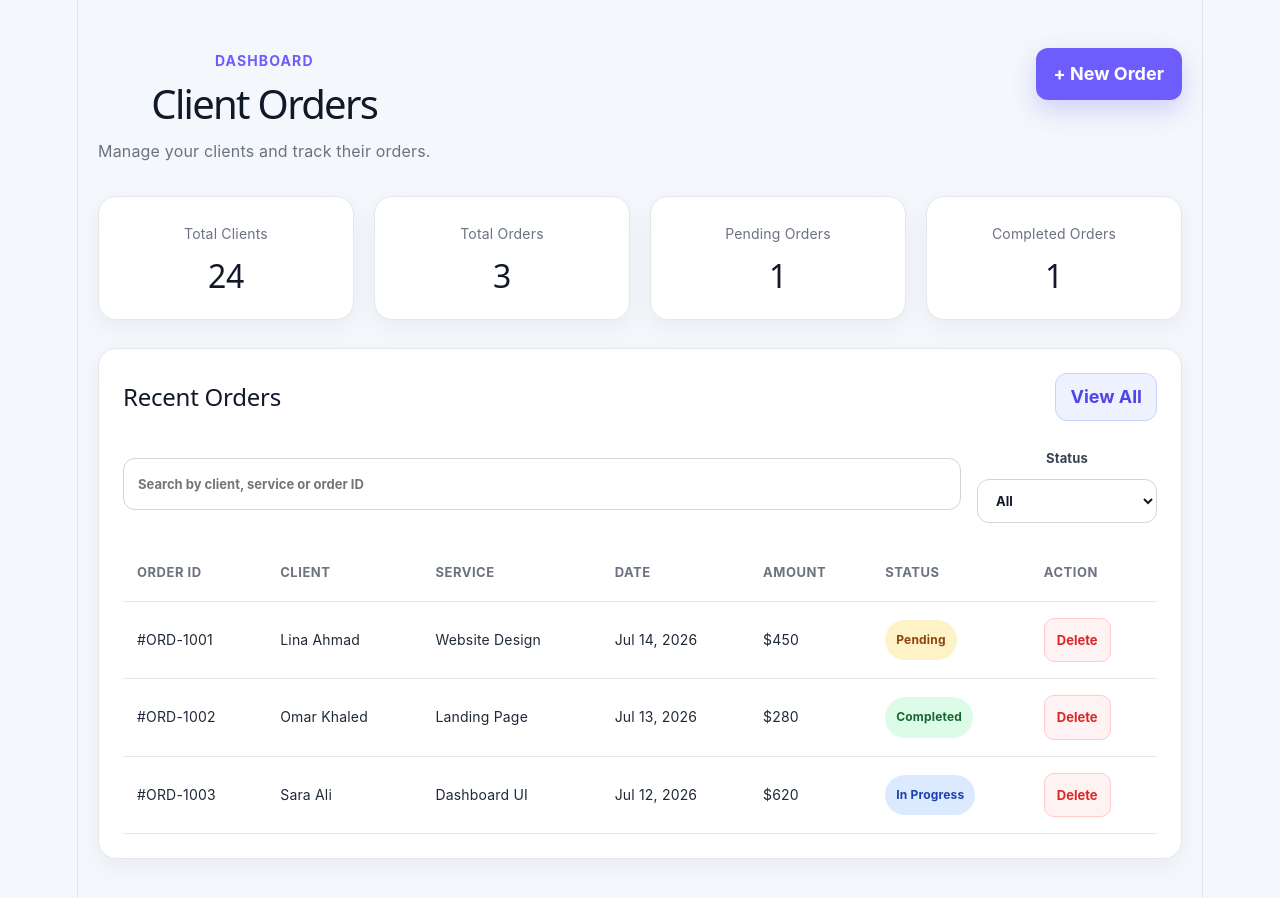
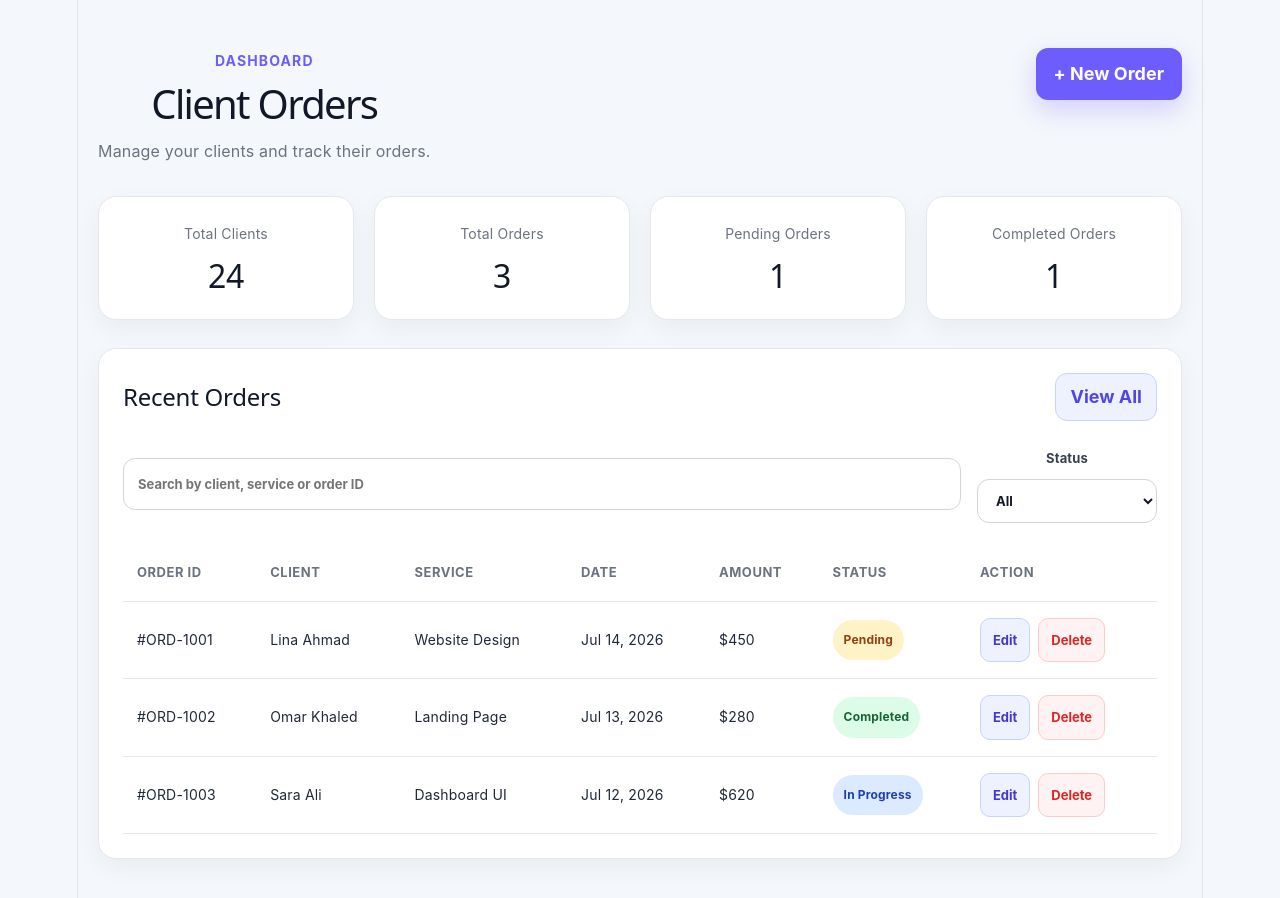
Before and after one commit to RaghadYasserEL-Boraie/client-orders-dashboard, a React (Vite) app: page / in a window 1280 px wide. Shown: the top 898 px of the page. Built offline with nearby package versions, Linux system fonts and the light colour scheme.

Commit message:
feat: add edit order functionality

```diff
--- a/src/App.css
+++ b/src/App.css
@@ -382,17 +382,51 @@ button {
   font-size: 12px;
   font-weight: 600;
 }
+
+.action-buttons {
+  display: flex;
+  align-items: center;
+  gap: 8px;
+  flex-wrap: wrap;
+}
+
+.edit-button,
 .delete-button {
   padding: 8px 12px;
-  border: 1px solid #fecaca;
   border-radius: 10px;
-  background: #fef2f2;
-  color: #dc2626;
   font-size: 13px;
   font-weight: 700;
   cursor: pointer;
 }
 
+.edit-button {
+  border: 1px solid #c7d2fe;
+  background: #eef2ff;
+  color: #4338ca;
+}
+
+.delete-button {
+  border: 1px solid #fecaca;
+  background: #fef2f2;
+  color: #dc2626;
+}
+
+.edit-button:hover {
+  background: #e0e7ff;
+}
+
 .delete-button:hover {
   background: #fee2e2;
 }
+
+@media (max-width: 640px) {
+  .action-buttons {
+    flex-direction: column;
+    align-items: stretch;
+  }
+
+  .edit-button,
+  .delete-button {
+    width: 100%;
+  }
+}
--- a/src/App.jsx
+++ b/src/App.jsx
@@ -40,6 +40,7 @@ function App() {
   }, [orders])
 
   const [isFormOpen, setIsFormOpen] = useState(false)
+  const [editingOrderId, setEditingOrderId] = useState(null)
   const [searchTerm, setSearchTerm] = useState('')
   const [statusFilter, setStatusFilter] = useState('All')
 
@@ -51,6 +52,35 @@ function App() {
   })
 
   const [errors, setErrors] = useState({})
+
+  const resetForm = () => {
+    setFormData({
+      client: '',
+      service: '',
+      amount: '',
+      status: 'Pending',
+    })
+    setErrors({})
+    setEditingOrderId(null)
+  }
+
+  const openOrderForm = (order = null) => {
+    setIsFormOpen(true)
+    setErrors({})
+
+    if (order) {
+      setEditingOrderId(order.id)
+      setFormData({
+        client: order.client,
+        service: order.service,
+        amount: order.amount.replace('$', ''),
+        status: order.status,
+      })
+      return
+    }
+
+    resetForm()
+  }
 
   const handleChange = (event) => {
     const { name, value } = event.target
@@ -95,6 +125,16 @@ function App() {
     return Object.keys(newErrors).length === 0
   }
 
+  const getNextOrderId = () => {
+    const numericIds = orders
+      .map((order) => Number(order.id.replace('#ORD-', '')))
+      .filter((value) => Number.isFinite(value))
+
+    const highestId = numericIds.length > 0 ? Math.max(...numericIds) : 1000
+
+    return `#ORD-${highestId + 1}`
+  }
+
   const handleSubmit = (event) => {
     event.preventDefault()
 
@@ -104,8 +144,23 @@ function App() {
       return
     }
 
+    if (editingOrderId) {
+      setOrders((currentOrders) =>
+        currentOrders.map((order) =>
+          order.id === editingOrderId
+            ? {
+                ...order,
+                client: formData.client.trim(),
+                service: formData.service.trim(),
+                amount: `$${formData.amount}`,
+                status: formData.status,
+              }
+            : order
+        )
+      )
+    } else {
       const newOrder = {
-      id: `#ORD-${1001 + orders.length}`,
+        id: getNextOrderId(),
         client: formData.client.trim(),
         service: formData.service.trim(),
         date: new Date().toLocaleDateString('en-US', {
@@ -118,17 +173,12 @@ function App() {
       }
 
       setOrders((currentOrders) => [newOrder, ...currentOrders])
+    }
 
-    setFormData({
-      client: '',
-      service: '',
-      amount: '',
-      status: 'Pending',
-    })
-
-    setErrors({})
+    resetForm()
     setIsFormOpen(false)
   }
+
   const handleDeleteOrder = (orderId) => {
     const shouldDelete = window.confirm(
       'Are you sure you want to delete this order?'
@@ -144,9 +194,10 @@ const handleDeleteOrder = (orderId) => {
   }
   const closeForm = () => {
     setIsFormOpen(false)
-    setErrors({})
+    resetForm()
   }
 
+  const isEditing = editingOrderId !== null
   const normalizedSearch = searchTerm.trim().toLowerCase()
   const filteredOrders = orders.filter((order) => {
     const matchesSearch =
@@ -175,7 +226,7 @@ const handleDeleteOrder = (orderId) => {
 
         <button
           className="primary-button"
-          onClick={() => setIsFormOpen(true)}
+          onClick={() => openOrderForm()}
         >
           + New Order
         </button>
@@ -208,7 +259,7 @@ const handleDeleteOrder = (orderId) => {
       {isFormOpen && (
         <section className="order-form-section">
           <div className="section-heading">
-            <h2>Add New Order</h2>
+            <h2>{isEditing ? 'Edit Order' : 'Add New Order'}</h2>
 
             <button
               className="close-button"
@@ -287,7 +338,7 @@ const handleDeleteOrder = (orderId) => {
             </label>
 
             <button className="primary-button form-submit" type="submit">
-              Add Order
+              {isEditing ? 'Save Changes' : 'Add Order'}
             </button>
           </form>
         </section>
@@ -357,6 +408,14 @@ const handleDeleteOrder = (orderId) => {
                       </span>
                     </td>
                     <td>
+                      <div className="action-buttons">
+                        <button
+                          className="edit-button"
+                          type="button"
+                          onClick={() => openOrderForm(order)}
+                        >
+                          Edit
+                        </button>
                         <button
                           className="delete-button"
                           type="button"
@@ -364,6 +423,7 @@ const handleDeleteOrder = (orderId) => {
                         >
                           Delete
                         </button>
+                      </div>
                     </td>
                   </tr>
                 ))
```
Lines whose indentation alone changed are shown as unchanged.
